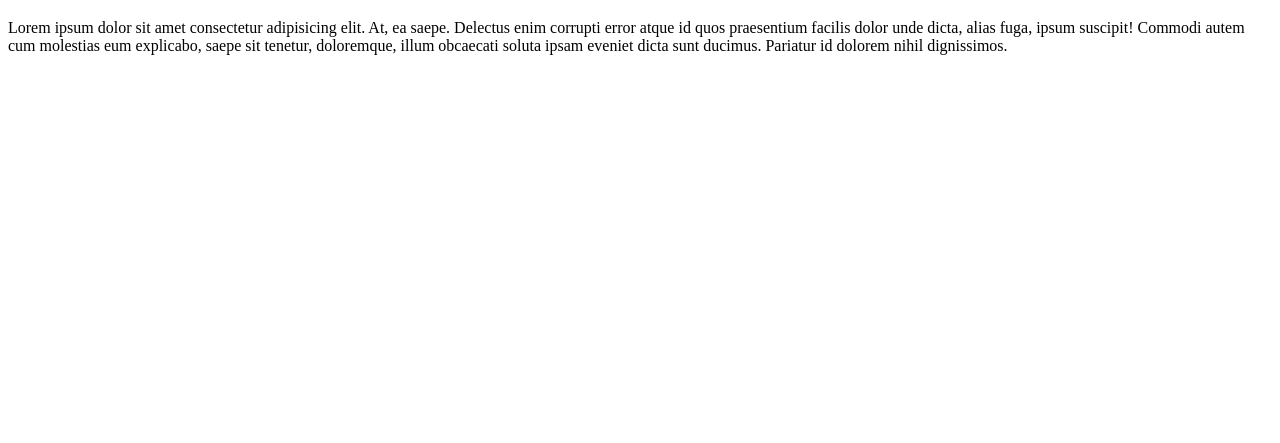
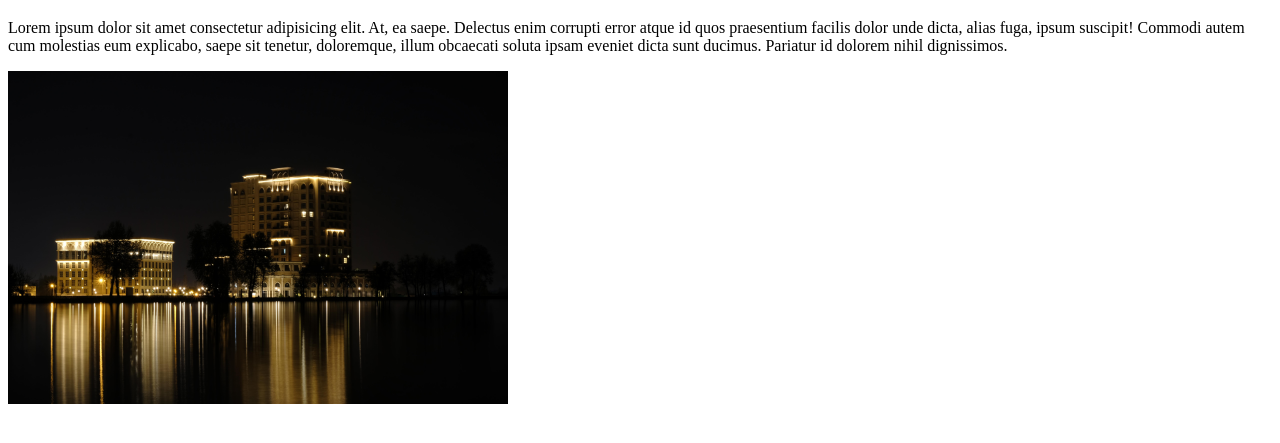
Before and after one commit to Hasanuzzaman92/my-third-repo, a plain HTML site: page index.html in a window 1280 px wide. Shown: the part 61-504 px from the top of the page. Drawn offline with Linux system fonts and the light colour scheme.

Commit message:
image added

```diff
--- a/index.html
+++ b/index.html
@@ -9,6 +9,6 @@
 <body>
     <h1>Welcome to my Third Repository</h1>
     <p>Lorem ipsum dolor sit amet consectetur adipisicing elit. At, ea saepe. Delectus enim corrupti error atque id quos praesentium facilis dolor unde dicta, alias fuga, ipsum suscipit! Commodi autem cum molestias eum explicabo, saepe sit tenetur, doloremque, illum obcaecati soluta ipsam eveniet dicta sunt ducimus. Pariatur id dolorem nihil dignissimos.</p>
-    <!-- <img src="R.jpg" alt="building photo" width="500"> -->
+    <img src="R.jpg" alt="building photo" width="500">
 </body>
 </html>
```
